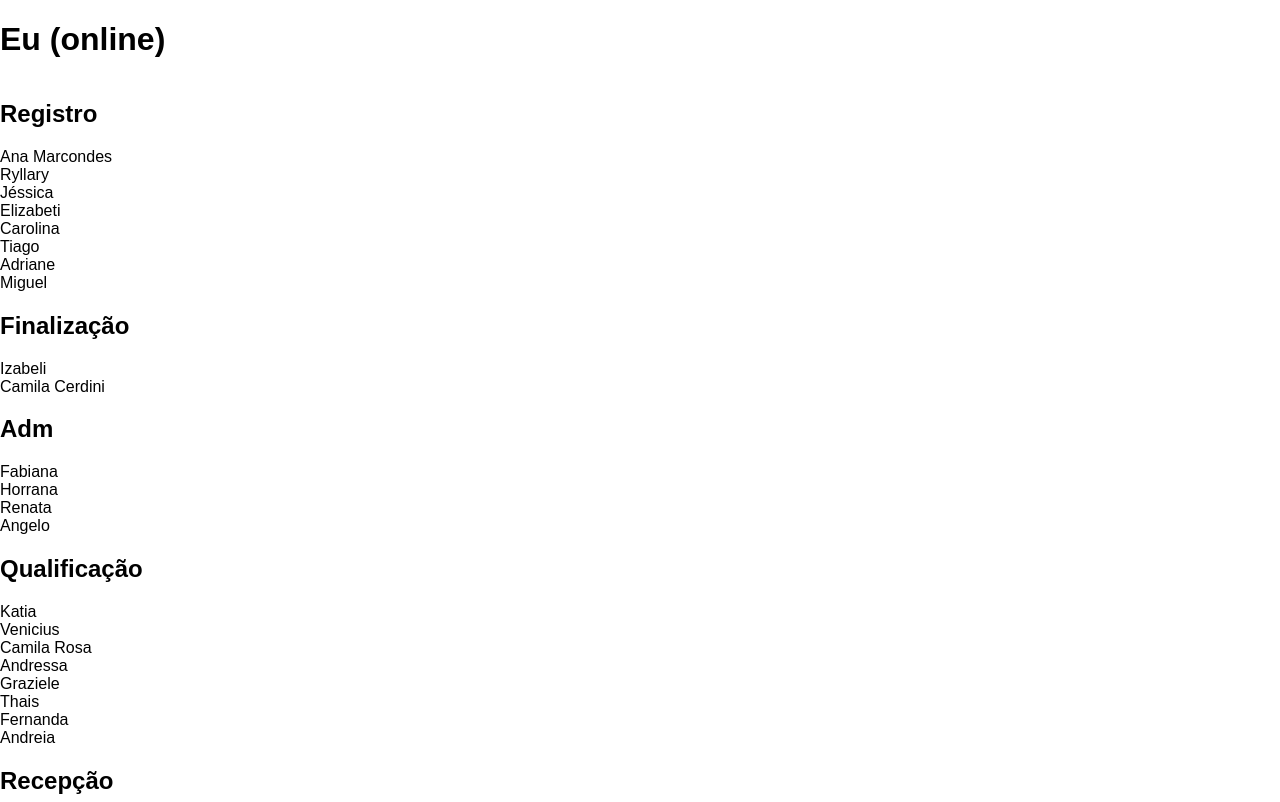
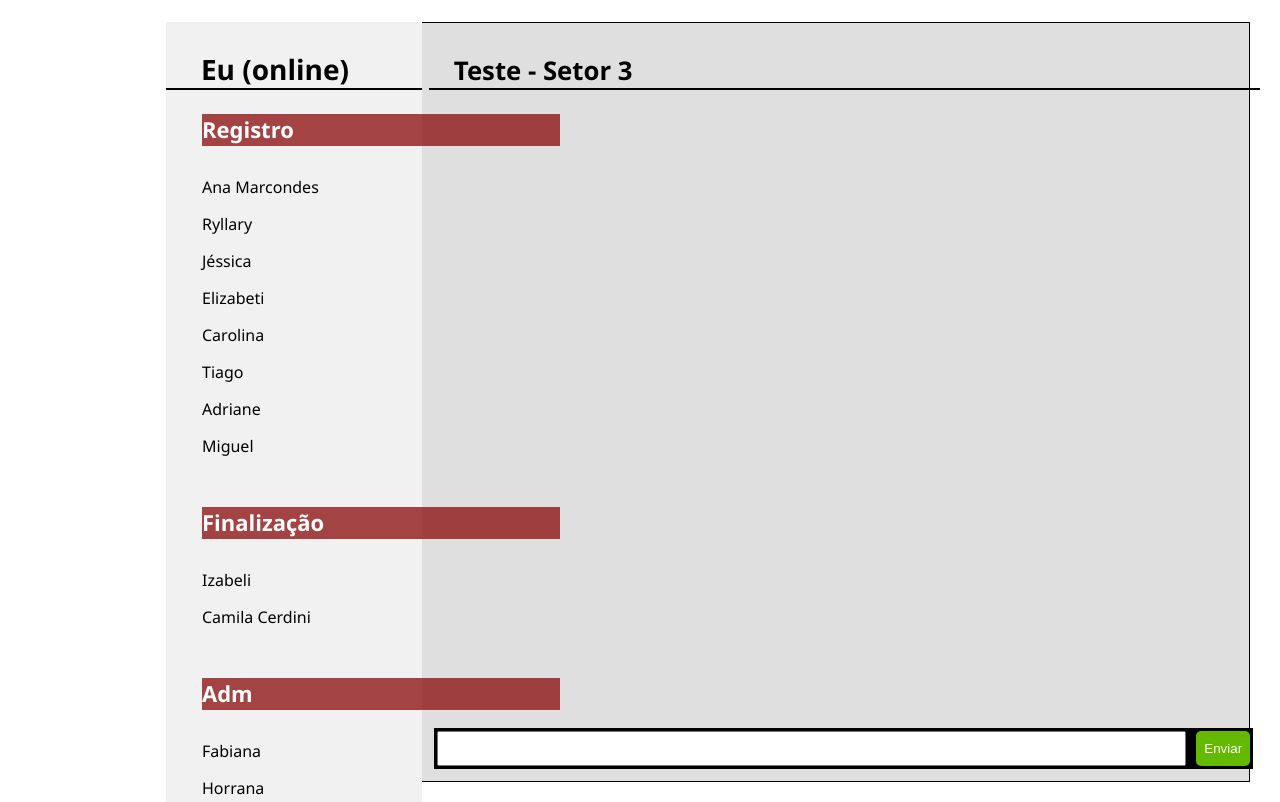
Before and after one commit to louglecompany/myzap, a website: page zap/public/index.html in a window 1280 px wide. Shown: the top 802 px of the page. Drawn offline with nearby package versions, Linux system fonts and the light colour scheme; no server answers.

Commit message:
Update style.css

```diff
--- a/zap/public/style.css
+++ b/zap/public/style.css
@@ -1,38 +1,112 @@
-/* public/chat-style.css */
-body {
-    font-family: Arial, sans-serif;
+* {
     margin: 0;
     padding: 0;
-    display: flex;
-    flex-direction: column;
-    height: 100vh;
+    box-sizing: border-box;
 }
 
-  .container {
+html, body {
+    width: 100%;
+    height: 220vh;
     display: flex;
-    flex-direction: column;
-    height: 100%;
+    justify-content: center; /* Centraliza horizontalmente */
+    align-items: center; /* Centraliza verticalmente */
 }
 
-  .tabs {
-    display: flex;
+.fundo {
+    width: 65%;
+    height: 95%;
+    background-color: rgb(223, 223, 223);
+    text-align: center;
+    position: fixed;
+    right: 30px;
+    top: 22px;
+    border: 1px solid black;
 }
 
-  .tab {
-    padding: 10px;
-    margin: 0;
-    cursor: pointer;
-    background-color: rgb(55, 71, 55);
-    color: white;
-    flex-grow: 1;
+.usuarios{
+
+    width: 20%;
+    height: 220vh;
+    background-color: rgb(241, 241, 241);
+    left: 13%;
     text-align: center;
+    position: absolute;
+    top: 22px;
 }
 
-  .content {
-    display: none;
-    flex-grow: 1;
-    padding: 10px;
-    overflow-y: scroll;
+.opropio {
+    position: absolute;
+    top: 6.2%;
+    left: 13%;
+    border-bottom: 2px solid black; /* Adiciona uma linha preta de 2 pixels na parte inferior */
+    width: 20%; /* Define a largura da linha como 80% da largura do elemento pai */
+}
+
+.opropio h1{
+    font-family: 'Segoe UI', Tahoma, Geneva, Verdana, sans-serif;
+    font-size: 28px;
+    color: rgb(0, 0, 0);
+    margin-left: 13.5%;
+}
+
+
+.setores{
+
+    position: absolute;
+    left: 15%;
+    top: 8%;
+    align-items: left;
+    font-family: 'Segoe UI', Tahoma, Geneva, Verdana, sans-serif;
+}
+
+.setor{
+
+    margin-bottom: 50px;
+    margin: 10px;
+
+}
+
+h2{
+    margin-bottom: 30px;
+    color: rgb(255, 255, 255);
+    margin-top: 50px;
+    background-color:  rgba(133, 0, 0, 0.721);
+    width: 262%;
+    align-items: center;
+    height: 4vh;
+    font-size: 22px;
+
+
+}
+
+.amigos{
+
+    margin-bottom: 15px;
+
+}
+
+.papofurado{
+
+    font-family: 'Segoe UI', Tahoma, Geneva, Verdana, sans-serif;
+    font-size: 22px;
+    top: 6.5%;
+    left: 33.5%;
+    position: fixed;
+    border-bottom: 2px solid black; /* Adiciona uma linha preta de 2 pixels na parte inferior */
+    width: 64.9%; /* Define a largura da linha como 80% da largura do elemento pai */
+}
+
+.papofurado h3{
+
+ margin-left: 25px;
+
+}
+
+.amigos:hover{
+
+    background-color: rgb(99, 186, 0);
+    width: 262%;
+    color: rgb(255, 255, 255);
 }
 
 #messages {
@@ -48,14 +122,14 @@ body {
   }
 
   #messages li:nth-child(odd) {
-    background: #eee;
+    background: #000000;
   }
 
   form {
     display: flex;
     justify-content: space-between;
-    padding: 10px;
-    background-color: #f0f0f0;
+    padding: 3px;
+    background-color: #000000;
   }
 
   input {
@@ -65,10 +139,17 @@ body {
   }
 
   button {
-    background-color: darkgreen;
+    background-color:  rgb(99, 186, 0);
     color: white;
     padding: 8px;
     border: none;
     border-radius: 5px;
     cursor: pointer;
   }
+
+  .foda{
+    position: fixed;
+    top: 91%;
+    left: 33.9%;
+    width: 64%;
+  }
```
Lines whose indentation alone changed are shown as unchanged.
